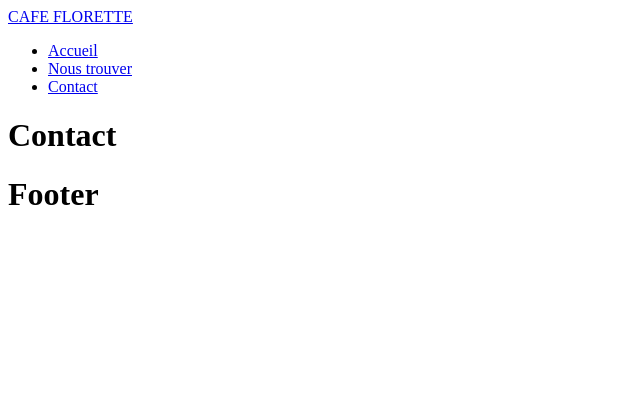
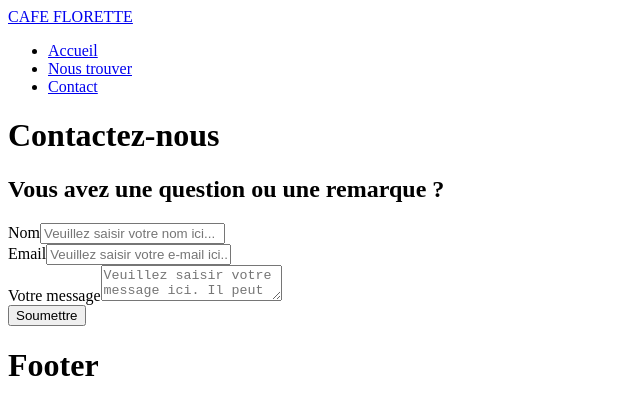
Before and after one commit to Zyrass/cafe_florette_react, a React (Create React App) app: page /contact in a window 1280 px wide. Shown: the top 414 px of the page, without its empty margins (0-640 px from the left). Built offline with nearby package versions, Linux system fonts and the light colour scheme.

Commit message:
update content ContactPage

```diff
--- a/src/pages/ContactPage/ContactPage.js
+++ b/src/pages/ContactPage/ContactPage.js
@@ -1,5 +1,33 @@
 function ContactPage() {
-  return <h1>Contact</h1>;
+  return (
+    <div>
+      <h1>Contactez-nous</h1>
+      <h2>Vous avez une question ou une remarque ?</h2>
+      <section>
+        <div>
+          <span>Nom</span>
+          <input type="text" placeholder="Veuillez saisir votre nom ici..." />
+        </div>
+        <div>
+          <span>Email</span>
+          <input
+            type="email"
+            placeholder="Veuillez saisir votre e-mail ici..."
+          />
+        </div>
+        <div>
+          <span>Votre message</span>
+          <textarea
+            type="textarea"
+            placeholder="Veuillez saisir votre message ici. Il peut s'agir d'une question ou bien d'une remarque."
+          />
+        </div>
+        <div>
+          <button type="button">Soumettre</button>
+        </div>
+      </section>
+    </div>
+  );
 }
 
 export default ContactPage;
```
